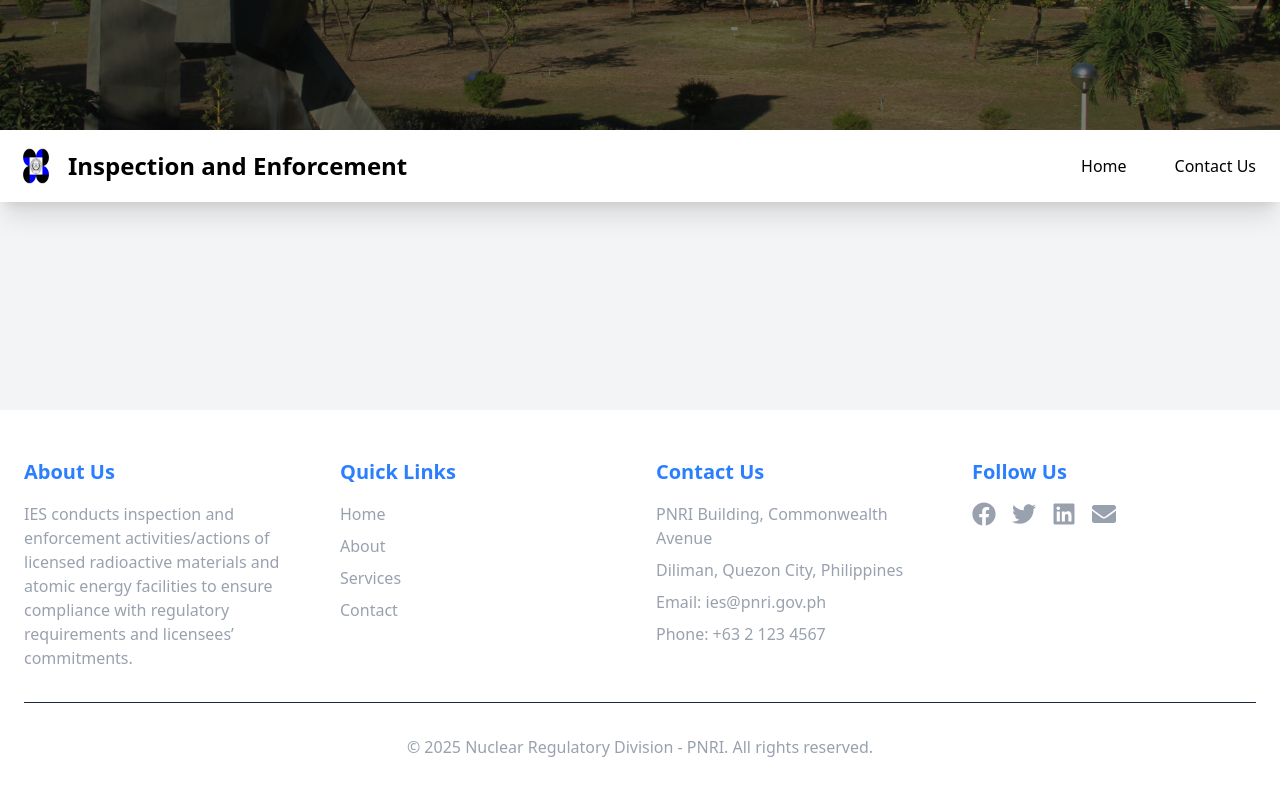
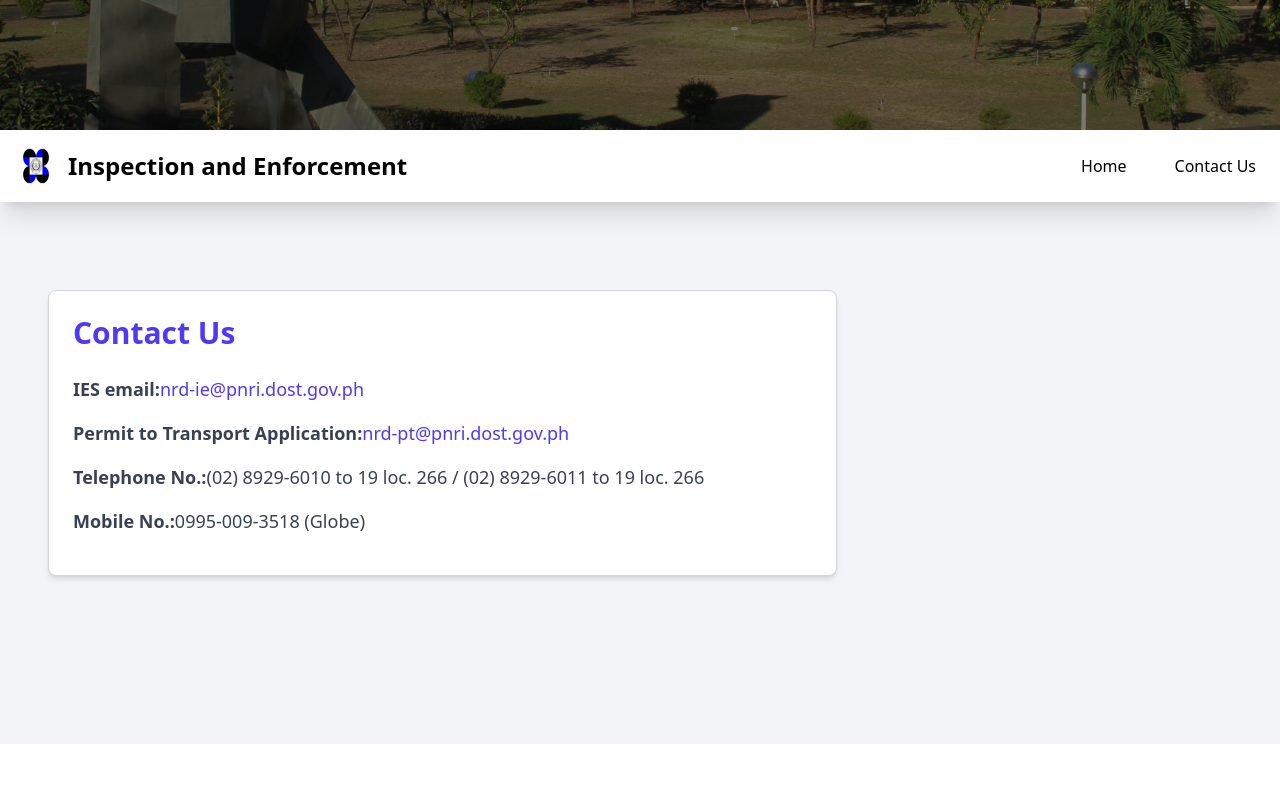
Before and after one commit to ricoparico/IES, a React (Vite) app in the folder NuclearRegulatoryDivision/: page /contact in a window 1280 px wide. Shown: the part 430-1226 px from the top of the page. Built offline with nearby package versions, Linux system fonts and the light colour scheme.

Commit message:
update march 5 no.2

```diff
--- a/NuclearRegulatoryDivision/src/components/IES/contact.jsx
+++ b/NuclearRegulatoryDivision/src/components/IES/contact.jsx
@@ -12,6 +12,8 @@ import LresRating from "./IesRating";
 import Inspection from "../../assets/inspection.jpg"
 import Enforcement from "../../assets/enforcement.jpg"
 import { Link, useHref } from "react-router-dom";
+import React from "react";
+import { FaLinkedin } from "react-icons/fa";
 
 const Ies = () => {
   useEffect(() => {
@@ -40,6 +42,50 @@ const Ies = () => {
 
 
         {/* Contact Us */}
+        <div className="flex p-6 w-500">
+  <div className="md:w-2/3 bg-white border border-gray-300 rounded-lg p-6 shadow-md">
+    <h2 className="mb-6 text-3xl font-semibold text-indigo-600 ">
+      Contact Us
+    </h2>
+
+    {/* Email Contact */}
+    <div className="mb-4">
+      <p className="text-lg font-medium text-gray-700">
+        <span className="font-semibold">IES email:</span>
+        <a href="mailto:nrd-ie@pnri.dost.gov.ph" className="text-indigo-600 hover:underline">
+          nrd-ie@pnri.dost.gov.ph
+        </a>
+      </p>
+    </div>
+
+    {/* Permit to Transport Application */}
+    <div className="mb-4">
+      <p className="text-lg font-medium text-gray-700">
+        <span className="font-semibold">Permit to Transport Application:</span>
+        <a href="mailto:nrd-pt@pnri.dost.gov.ph" className="text-indigo-600 hover:underline">
+          nrd-pt@pnri.dost.gov.ph
+        </a>
+      </p>
+    </div>
+
+    {/* Telephone Number */}
+    <div className="mb-4">
+      <p className="text-lg font-medium text-gray-700">
+        <span className="font-semibold">Telephone No.:</span>
+        (02) 8929-6010 to 19 loc. 266 / (02) 8929-6011 to 19 loc. 266
+      </p>
+    </div>
+
+    {/* Mobile Number */}
+    <div className="mb-4">
+      <p className="text-lg font-medium text-gray-700">
+        <span className="font-semibold">Mobile No.:</span>
+        0995-009-3518 (Globe)
+      </p>
+    </div>
+  </div>
+</div>
+
 
 
 
--- a/NuclearRegulatoryDivision/src/components/IES/permit.jsx
+++ b/NuclearRegulatoryDivision/src/components/IES/permit.jsx
@@ -104,7 +104,9 @@ const Ies = () => {
 
           <i className="text-blue-500 ml-1 mr-1">
           <u>
+          <a href="mailto:nrd-pt@pnri.dost.gov.ph">
            nrd-pt@pnri.dost.gov.ph.
+           </a>
           </u>
           </i><br></br>
 
@@ -131,14 +133,17 @@ const Ies = () => {
           <p className="mt-5 ml-15">5. Shipper’s Declaration of Dangerous Goods, Airway Bill and Packaging List (for imported RAM only).</p>
 
           <p className="mt-5 font-bold">The Certificate of Release needs to be requested from the Licensing, Review and Evaluation Section. Kindly contact them for instructions at
-          <u className="ml-2 text-blue-500 font-bold">nrd-lre@pnri.dost.gov.ph.</u></p>
+          <a href="mailto:nrd-lre@pnri.dost.gov.ph">
+          <u className="ml-2 text-blue-500 font-bold">nrd-lre@pnri.dost.gov.ph.</u></a></p>
 
           <p className="mt-5">For the payment and claiming of permit/s, kindly schedule an appointment online through the link</p>
           <a href="https://services.pnri.dost.gov.ph/portal/nrd/Appoint" target="_blank">
           <p className="text-blue-900"><u>https://services.pnri.dost.gov.ph/portal/nrd/Appoint</u>.</p>
           </a>
 
-          <p className="mt-5 mb-20">For any questions and clarifications, you may address your concern or inquiry to <i><u className="text-blue-500">nrd-pt@pnri.dost.gov.ph</u></i>.</p>
+          <p className="mt-5 mb-20">For any questions and clarifications, you may address your concern or inquiry to
+          <a href="mailto:nrd-pt@pnri.dost.gov.ph">
+          <i><u className="text-blue-500 ml-1">nrd-pt@pnri.dost.gov.ph</u></i>.</a></p>
 
 
 
--- /dev/null
+++ b/package.json
@@ -0,0 +1,5 @@
+{
+  "dependencies": {
+    "@heroicons/react": "^2.2.0"
+  }
+}
```
Also changed, not shown: 1 other file (tests, documents, lock files or other folders).
